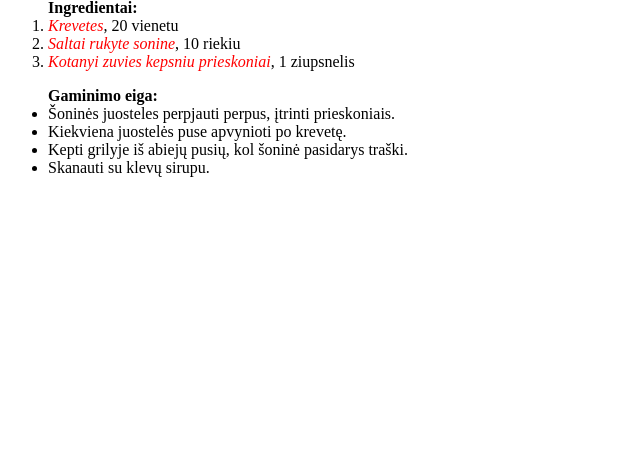
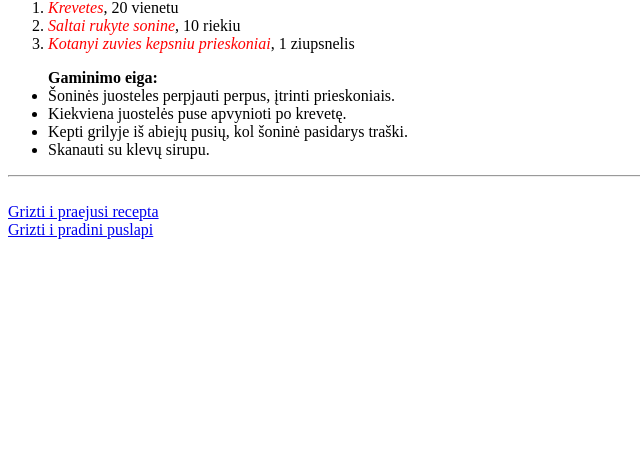
Before and after one commit to KLPVM-naujokai/receptu-svetaine, a PHP site: page /receptai4.php in a window 1280 px wide. Shown: the part 330-800 px from the top of the page, without its empty margins (0-640 px from the left). Run offline with PHP 8.4, Linux system fonts and the light colour scheme.

Commit message:
Update receptai4.php

```diff
--- a/receptai4.php
+++ b/receptai4.php
@@ -4,7 +4,7 @@
 <h2>Krevetes sonines patale</h2><br>
 <img src="https://www.receptai.lt/uploads/modules/recipes/fullsize/10197.jpg" alt = "Krevetes sonines patale" width = "200" height = "170">
 <p><b>Paruosimo laikas:</b> apie 20 min.<br>
-<b>Porciju skaicius:</b> 5</p><hr>
+<b>Porciju skaicius:</b> 5</p>
 
 <ol><b>Ingredientai:</b>
   <li><em><text style="color:red;">Krevetes</text></em>, 20 vienetu</li>
@@ -17,7 +17,11 @@
   <li>Kiekviena juostelės puse apvynioti po krevetę.</li>
   <li>Kepti grilyje iš abiejų pusių, kol šoninė pasidarys traški.</li>
   <li>Skanauti su klevų sirupu.</li>
-</ul>
+</ul><hr><br>
+
+<a href="receptai3.php">Grizti i praejusi recepta</a><br>
+<a href="index.php">Grizti i pradini puslapi</a>
+
 
 </body>
 </html>
```
